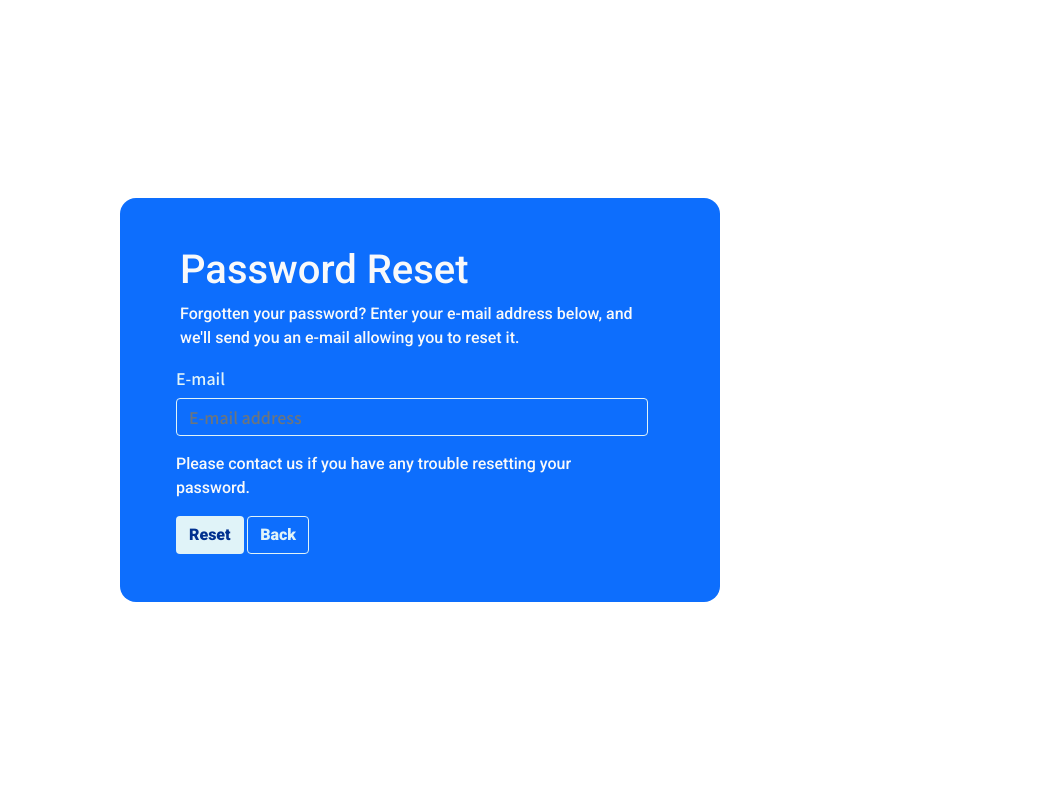
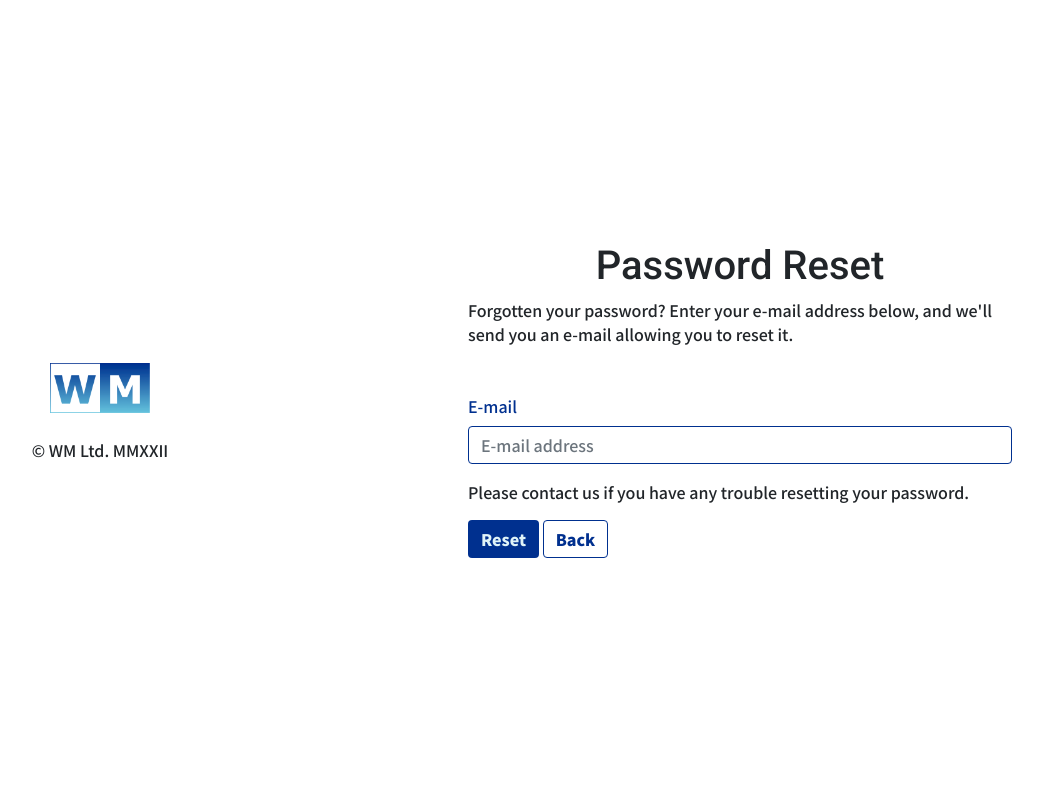
Before and after one commit to Web-Mastered/webmastered, a Django app: page /portal/password/reset/ in a window 1280 px wide. Shown: the whole page, without its empty margins (220-1263 px from the left). Run offline with Django 3.2, Linux system fonts and the light colour scheme; some libraries are stand-ins or nearby versions.

Commit message:
Changed portal login UI

```diff
--- a/webmastered/engine/static/css/engine.css
+++ b/webmastered/engine/static/css/engine.css
@@ -194,31 +194,31 @@ footer a {
 }
 
 .login-form input, .login-form textarea {
-    border-color: #e0f3f8 !important;
+    border-color: #00308f !important;
     background-color: transparent !important;
-    color: #e0f3f8 !important;
+    color: #00308f !important;
 }
 
 .login-form input:focus, .login-form textarea:focus {
-    border-color: #e0f3f8 !important;
+    border-color: #00308f !important;
     background-color: transparent !important;
-    color: #e0f3f8 !important;
+    color: #00308f !important;
 }
 
 .login-form label {
-    color: #e0f3f8;
+    color: #00308f;
     font-weight: 500;
 }
 
 .login-form .btn-send {
-    color: #00308f !important;
-    background-color: #e0f3f8 !important;
+    color: #e0f3f8 !important;
+    background-color: #00308f !important;
     font-weight: 800 !important;
 }
 
 .login-form .btn-back {
-    color: #e0f3f8 !important;
-    border-color: #e0f3f8 !important;
+    color: #00308f !important;
+    border-color: #00308f !important;
     background-color: transparent !important;
     font-weight: 800 !important;
 }
--- a/webmastered/engine/templates/account/base.html
+++ b/webmastered/engine/templates/account/base.html
@@ -18,7 +18,7 @@
         <meta charset="utf-8">
         <meta name="viewport" content="width=device-width, initial-scale=1">
         <link href="https://cdn.jsdelivr.net/npm/bootstrap@5.0.1/dist/css/bootstrap.min.css" rel="stylesheet" integrity="sha384-+0n0xVW2eSR5OomGNYDnhzAbDsOXxcvSN1TPprVMTNDbiYZCxYbOOl7+AMvyTG2x" crossorigin="anonymous">
-        <title>WM Client Portal - {% block page_title %}{% endblock %}</title>
+        <title>WM Portal - {% block page_title %}{% endblock %}</title>
 
         {% compress css %}
             <link rel="stylesheet" type="text/css" href="{% static 'css/engine.css' %}">
@@ -32,6 +32,17 @@
                 $light: {{ settings.dashboard.WebsiteSettings.light }};
                 $dark: {{ settings.dashboard.WebsiteSettings.dark }};
                 @import "engine/static/scss/bootstrap/bootstrap.scss";
+
+                .wrapper {
+                    padding-left: 0 !important;
+                }
+                .wm-side {
+                    background-image: url("{% static 'assets/portal/img/login-waves.png' %}");
+                    background-color: #ccd6e9;
+                    background-position: center;
+                    background-repeat: no-repeat;
+                    background-size: cover;
+                }
             </style>
             <!-- Adding an @import in the inline CSS is quite inefficient, but doing it this way allows
                     for the Bootstrap theme colours to be overriden. Find a way and hange this so that bootstrap.scss
@@ -39,17 +50,37 @@
                         <link rel="stylesheet" type="text/x-scss" href="{% static 'scss/bootstrap/bootstrap.scss' %}">
             -->
         {% endcompress %}
+
     </head>
     <body>
-        <div class="container-fluid vh-100 d-flex align-items-center">
-            <div class="container-fluid bg-transparent">
-                <div style="margin: 0 auto;" class="row px-3 justify-content-center">
-                    <div class="col-12 col-md-6 rounded-5 hero bg-primary text-light">
-                        <div class="row p-3 p-md-5">
-                            {% block content %}
-                            {% endblock %}
-                        </div>
+
+        <div class="container-fluid vh-100">
+            <div class="row h-100">
+                <div class="col-lg-6 order-last order-lg-first d-none-md d-flex flex-column align-items-center justify-content-center wm-side">
+                    <img width="100" src="{% static 'img/wm_fav_colour.png' %}" >
+                    <script>
+                        function romanize (num) {
+                            if (!+num)
+                                return false;
+                            var digits = String(+num).split(""),
+                                key = ["","C","CC","CCC","CD","D","DC","DCC","DCCC","CM",
+                                    "","X","XX","XXX","XL","L","LX","LXX","LXXX","XC",
+                                    "","I","II","III","IV","V","VI","VII","VIII","IX"],
+                                roman = "",
+                                i = 3;
+                            while (i--)
+                                roman = (key[+digits.pop() + (i * 10)] || "") + roman;
+                            return Array(+digits.join("") + 1).join("M") + roman;
+                        }
+                        var year = romanize(new Date().getFullYear())
+                    </script>
+                    <div>
+                        &#169; WM Ltd. <script type="text/javascript">document.write(year)</script>
                     </div>
+                </div>
+                <div class="p-5 col-lg-6 col-12 d-flex flex-column align-items-center justify-content-center login-side">
+                    {% block content %}
+                    {% endblock %}
                 </div>
             </div>
         </div>
--- a/webmastered/engine/templates/account/login.html
+++ b/webmastered/engine/templates/account/login.html
@@ -1,7 +1,7 @@
 {% extends "account/base.html" %}
 {% block page_title %}Log in{% endblock %}
 {% block content %}
-<h1>Sign in to Client Portal</h1>
+<h1>Sign in</h1>
 <form class="row g-3 login-form" method="POST" action="{% url 'account_login' %}">
     {% csrf_token %}
     {% if form.errors %}
--- a/webmastered/engine/templates/account/password_reset.html
+++ b/webmastered/engine/templates/account/password_reset.html
@@ -15,6 +15,13 @@
 
     <form method="POST" action="{% url 'account_reset_password' %}" class="password_reset row g-3 login-form mt-0">
         {% csrf_token %}
+        <div class="messages">
+            <ul>
+                {% for error in form.email.errors %}
+                    <li class="error">{{ error }}</li>
+                {% endfor %}
+            </ul>
+        </div>
         {% for field in form %}
             <div class="col-md-12">
                 <label for="{{ field.id_for_label }}" class="form-label">{{ field.label }}</label>
```
Also changed, not shown: webmastered/engine/static/assets/portal/img/login-waves.png (added).
